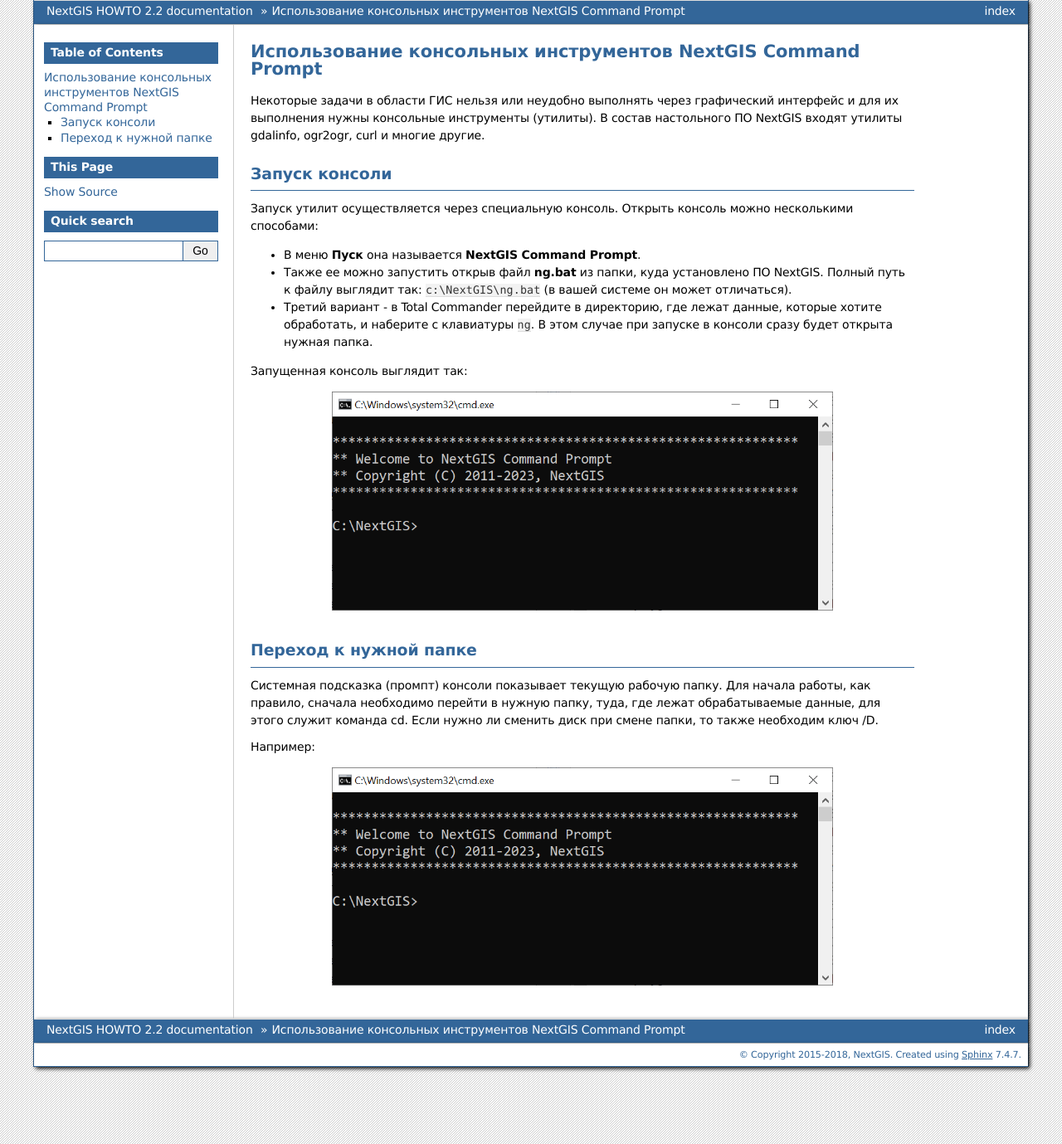
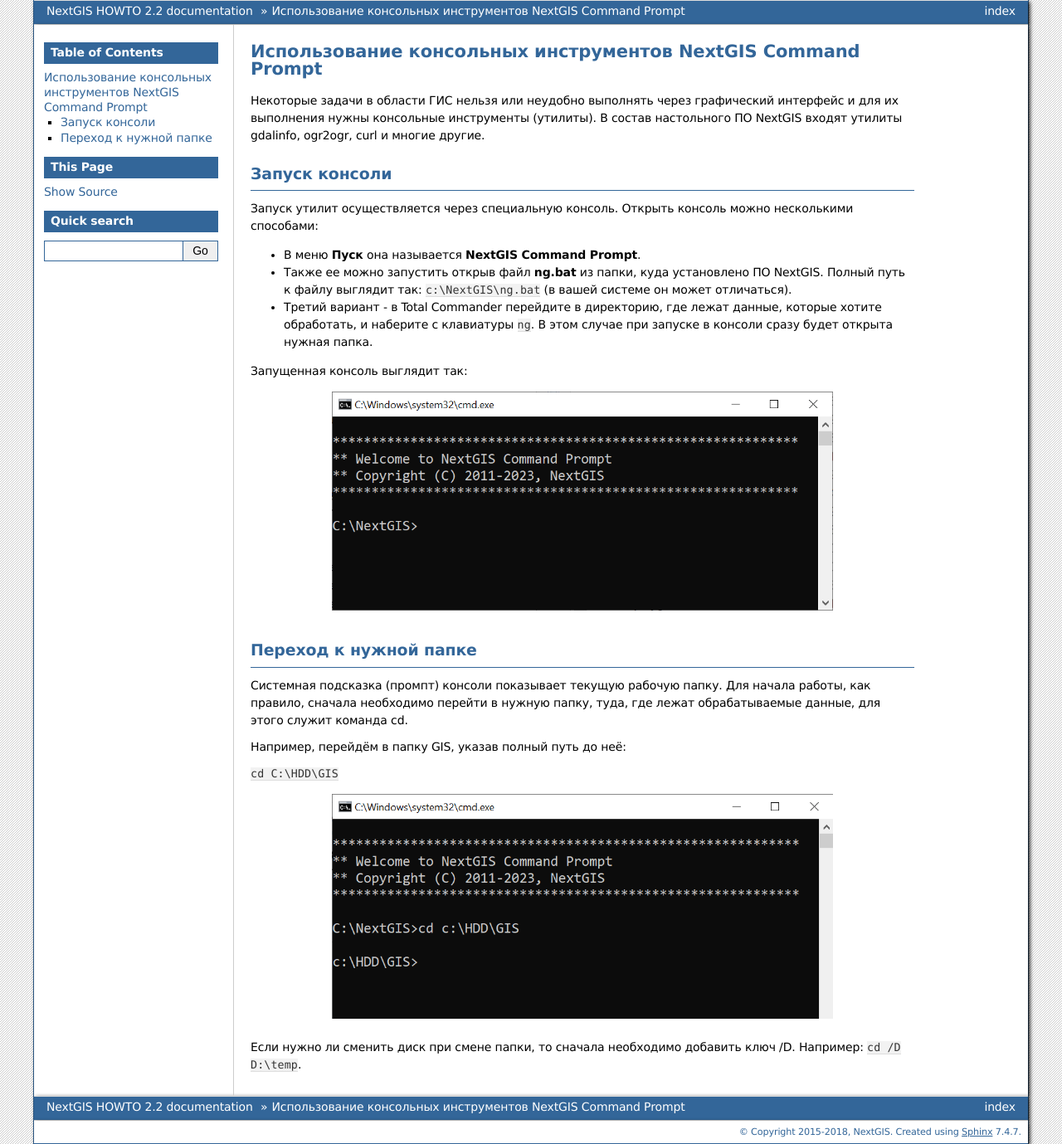
Before and after one commit to nextgis/docs_howto, a Sphinx documentation site: the page built from source/ngcommand.rst, in a window 1280 px wide. Shown: the whole page at 83% size. Built offline with Sphinx 7.4.7, drawn with Linux system fonts in a browser that asks for light colours; formulas are drawn with MathJax 3.

Commit message:
Update ngcommand.rst
Add screenshots

```diff
--- a/source/ngcommand.rst
+++ b/source/ngcommand.rst
@@ -24,11 +24,16 @@
 Переход к нужной папке
 -----------------------------------
 
-Системная подсказка (промпт) консоли показывает текущую рабочую папку. Для начала работы, как правило, сначала необходимо перейти в нужную папку, туда, где лежат обрабатываемые данные, для этого служит команда cd. Если нужно ли сменить диск при смене папки, то также необходим ключ /D.
+Системная подсказка (промпт) консоли показывает текущую рабочую папку. Для начала работы, как правило, сначала необходимо перейти в нужную папку, туда, где лежат обрабатываемые данные, для этого служит команда cd.
 
-Например:
+Например, перейдём в папку GIS, указав полный путь до неё:
 
-.. figure:: _static/ngcommand_launched.png
+``cd C:\HDD\GIS``
+
+.. figure:: _static/ngcommand_cd.png
    :name:
    :align: center
    :width: 16cm
+
+
+Если нужно ли сменить диск при смене папки, то сначала необходимо добавить ключ /D. Например: ``cd /D D:\temp``.
```
